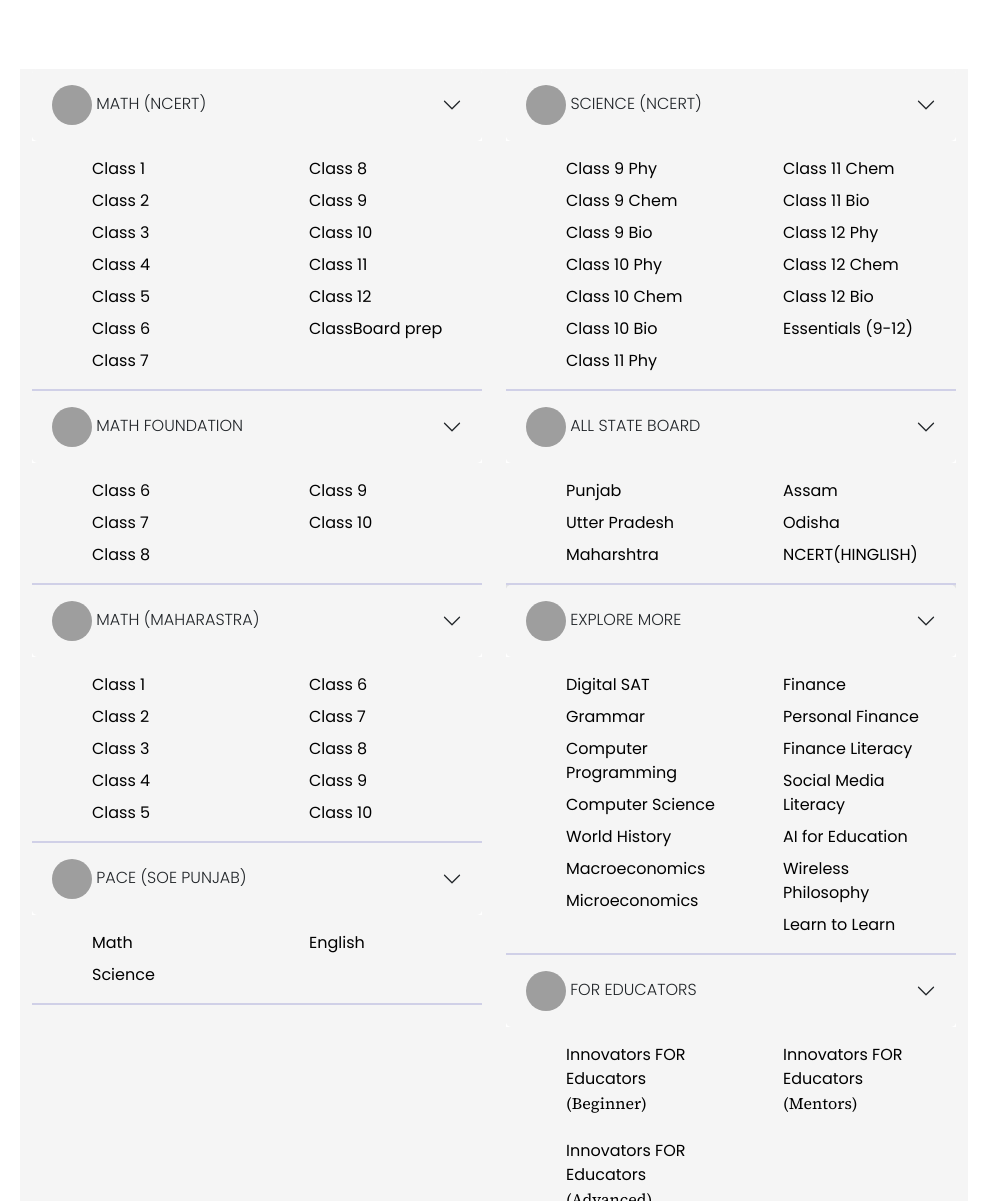
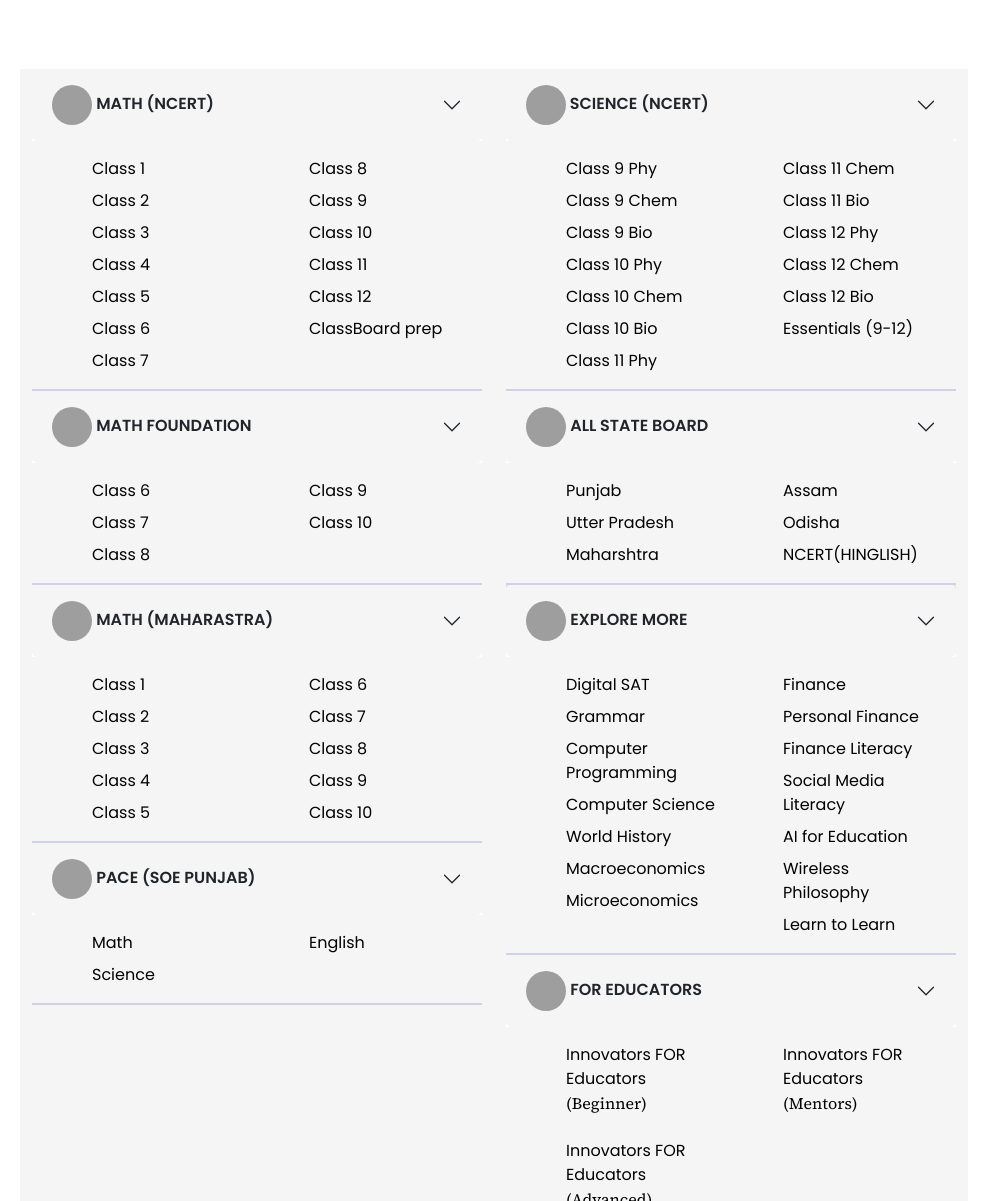
Before and after one commit to deep-maurya/Kaveri-Debugging-005, a website: page Bootstrap/index.html in a window 1280 px wide. Shown: the part 546-1747 px from the top of the page, without its empty margins (146-1133 px from the left). Drawn offline with nearby package versions, Linux system fonts and the light colour scheme; grey boxes are pictures that could not be loaded.

Commit message:
Typography Update

```diff
--- a/Bootstrap/index.html
+++ b/Bootstrap/index.html
@@ -393,7 +393,7 @@
                         <button type="button" style="border: none;" class="btn dropdown-toggle show" data-bs-toggle="dropdown" aria-expanded="true" data-bs-auto-close="outside">
                           <span>Courses</span>
                         </button>
-                        <div  class="dropdown-menu p-4 " data-popper-placement="bottom-start" style="background-color: #f6f8fa;width:90vw;position: absolute; inset: 0px auto auto 0px; margin: 10px; transform: translate3d(0px, 50px, 0px);">
+                        <div  class="dropdown-menu p-4 " data-popper-placement="bottom-start" style="background-color: #f6f8fa;width:80vw;position: absolute; inset: 0px auto auto 0px; margin: 10px; transform: translate3d(0px, 50px, 0px);">
                           <div class="row mega_menu">
                             <div class="col">
                               <span>Math (Ncert)</span>
@@ -562,7 +562,7 @@
             <h2 class="accordion-header">
               <button class="accordion-button collapsed shadow-none" type="button" data-bs-toggle="collapse" data-bs-target="#collapseOne" aria-expanded="true" aria-controls="collapseOne" style="background-color: #f5f5f5">
                 <strong>
-                  <img class="rounded-5 text-center" src="https://cdn.kastatic.org/genfiles/topic-icons/icons/math.png-444b34-128c.png" width="40px" height="40px" /> <span class="h6" style="font-family: Poppins, sans-serif;">Math (NCERT)</span></strong>
+                  <img class="rounded-5 text-center" src="https://cdn.kastatic.org/genfiles/topic-icons/icons/math.png-444b34-128c.png" width="40px" height="40px" /> <span class="h6" style="font-family: Poppins, sans-serif;font-weight: 600;">Math (NCERT)</span></strong>
               </button>
             </h2>
             <div id="collapseOne" class="accordion-collapse collapse show" style="background-color: #f5f5f5" data-bs-parent="#accordionExample">
@@ -601,7 +601,7 @@
             <h2 class="accordion-header">
               <button class="accordion-button collapsed shadow-none" style="background-color: #f5f5f5" type="button" data-bs-toggle="collapse" data-bs-target="#collapseSeven" aria-expanded="false" aria-controls="collapseSeven">
                 <strong>
-                  <img class="rounded-5 text-center" src="https://cdn.kastatic.org/genfiles/topic-icons/icons/math.png-444b34-128c.png" width="40px" height="40px" /> <span class="h6" style="font-family: Poppins, sans-serif;">Math Foundation</span>
+                  <img class="rounded-5 text-center" src="https://cdn.kastatic.org/genfiles/topic-icons/icons/math.png-444b34-128c.png" width="40px" height="40px" /> <span class="h6" style="font-family: Poppins, sans-serif;font-weight: 600;">Math Foundation</span>
                 </strong>
               </button>
             </h2>
@@ -632,7 +632,7 @@
             <h2 class="accordion-header">
               <button class="accordion-button collapsed shadow-none" style="background-color: #f5f5f5" type="button" data-bs-toggle="collapse" data-bs-target="#collapseTwo" aria-expanded="false" aria-controls="collapseTwo">
                 <strong>
-                  <img class="rounded-5 text-center" src="https://cdn.kastatic.org/genfiles/topic-icons/icons/math.png-444b34-128c.png" width="40px" height="40px" /> <span class="h6" style="font-family: Poppins, sans-serif;">Math (Maharastra)</span></strong>
+                  <img class="rounded-5 text-center" src="https://cdn.kastatic.org/genfiles/topic-icons/icons/math.png-444b34-128c.png" width="40px" height="40px" /> <span class="h6" style="font-family: Poppins, sans-serif;font-weight: 600;">Math (Maharastra)</span></strong>
               </button>
             </h2>
             <div id="collapseTwo" class="accordion-collapse collapse show" style="background-color: #f5f5f5" data-bs-parent="#accordionExample3">
@@ -668,7 +668,7 @@
             <h2 class="accordion-header">
               <button class="accordion-button collapsed shadow-none" style="background-color: #f5f5f5" type="button" data-bs-toggle="collapse" data-bs-target="#collapseThree" aria-expanded="false" aria-controls="collapseThree">
                 <strong>
-                  <img class="rounded-5 text-center" src="https://cdn.kastatic.org/genfiles/topic-icons/icons/science_green.png-4ca7bf-128c.png" width="40px" height="40px" /> <span class="h6" style="font-family: Poppins, sans-serif;">Pace (SOE Punjab)</span>
+                  <img class="rounded-5 text-center" src="https://cdn.kastatic.org/genfiles/topic-icons/icons/science_green.png-4ca7bf-128c.png" width="40px" height="40px" /> <span class="h6" style="font-family: Poppins, sans-serif;font-weight: 600;">Pace (SOE Punjab)</span>
                 </strong>
               </button>
             </h2>
@@ -701,7 +701,7 @@
             <h2 class="accordion-header">
               <button class="accordion-button collapsed shadow-none" style="background-color: #f5f5f5" type="button" data-bs-toggle="collapse" data-bs-target="#collapseFour_exta" aria-expanded="false" aria-controls="collapseFour">
                 <strong>
-                  <img class="rounded-5 text-center" src="https://cdn.kastatic.org/genfiles/topic-icons/icons/science_green.png-4ca7bf-128c.png" width="40px" height="40px" /><span class="h6" style="font-family: Poppins, sans-serif;"> Science (NCERT)</span></strong>
+                  <img class="rounded-5 text-center" src="https://cdn.kastatic.org/genfiles/topic-icons/icons/science_green.png-4ca7bf-128c.png" width="40px" height="40px" /><span class="h6" style="font-family: Poppins, sans-serif;font-weight: 600;"> Science (NCERT)</span></strong>
               </button>
             </h2>
             <div id="collapseFour_exta" class="accordion-collapse collapse show" data-bs-parent="#accordionExample5">
@@ -739,7 +739,7 @@
             <h2 class="accordion-header">
               <button class="accordion-button collapsed shadow-none" style="background-color: #f5f5f5" type="button" data-bs-toggle="collapse" data-bs-target="#collapseFour" aria-expanded="false" aria-controls="collapseFour">
                 <strong>
-                  <img class="rounded-5 text-center" src="https://cdn.kastatic.org/genfiles/topic-icons/icons/math.png-444b34-128c.png" width="40px" height="40px" /> <span class="h6" style="font-family: Poppins, sans-serif;">All State Board</span></strong>
+                  <img class="rounded-5 text-center" src="https://cdn.kastatic.org/genfiles/topic-icons/icons/math.png-444b34-128c.png" width="40px" height="40px" /> <span class="h6" style="font-family: Poppins, sans-serif;font-weight: 600;">All State Board</span></strong>
               </button>
             </h2>
             <div id="collapseFour" class="accordion-collapse collapse show" style="background-color: #f5f5f5" data-bs-parent="#accordionExample6">
@@ -769,7 +769,7 @@
           <div class="accordion-item border-0">
             <h2 class="accordion-header">
               <button class="accordion-button collapsed shadow-none" style="background-color: #f5f5f5" type="button" data-bs-toggle="collapse" data-bs-target="#collapseFive" aria-expanded="false" aria-controls="collapseFive">
-                <strong><img class="rounded-5 text-center" src="https://cdn.kastatic.org/genfiles/topic-icons/icons/life_skills.png-1a4785-128c.png" width="40px" height="40px" /> <span class="h6" style="font-family: Poppins, sans-serif;">Explore More</span></strong>
+                <strong><img class="rounded-5 text-center" src="https://cdn.kastatic.org/genfiles/topic-icons/icons/life_skills.png-1a4785-128c.png" width="40px" height="40px" /> <span class="h6" style="font-family: Poppins, sans-serif;font-weight: 600;">Explore More</span></strong>
               </button>
             </h2>
             <div id="collapseFive" class="accordion-collapse collapse show" style="background-color: #f5f5f5" data-bs-parent="#accordionExample7">
@@ -806,7 +806,7 @@
           <div class="accordion-item border-0">
             <h2 class="accordion-header">
               <button class="accordion-button collapsed shadow-none" style="background-color: #f5f5f5" type="button" data-bs-toggle="collapse" data-bs-target="#collapseSix" aria-expanded="false" aria-controls="collapseSix">
-                <strong><img class="rounded-5 text-center" src="https://cdn.kastatic.org/genfiles/topic-icons/icons/science_green.png-4ca7bf-128c.png" width="40px" height="40px" /> <span class="h6" style="font-family: Poppins, sans-serif;">For Educators</span></strong>
+                <strong><img class="rounded-5 text-center" src="https://cdn.kastatic.org/genfiles/topic-icons/icons/science_green.png-4ca7bf-128c.png" width="40px" height="40px" /> <span class="h6" style="font-family: Poppins, sans-serif;font-weight: 600;">For Educators</span></strong>
               </button>
             </h2>
             <div id="collapseSix" class="accordion-collapse collapse show" style="background-color: #f5f5f5" data-bs-parent="#accordionExample8">
```
